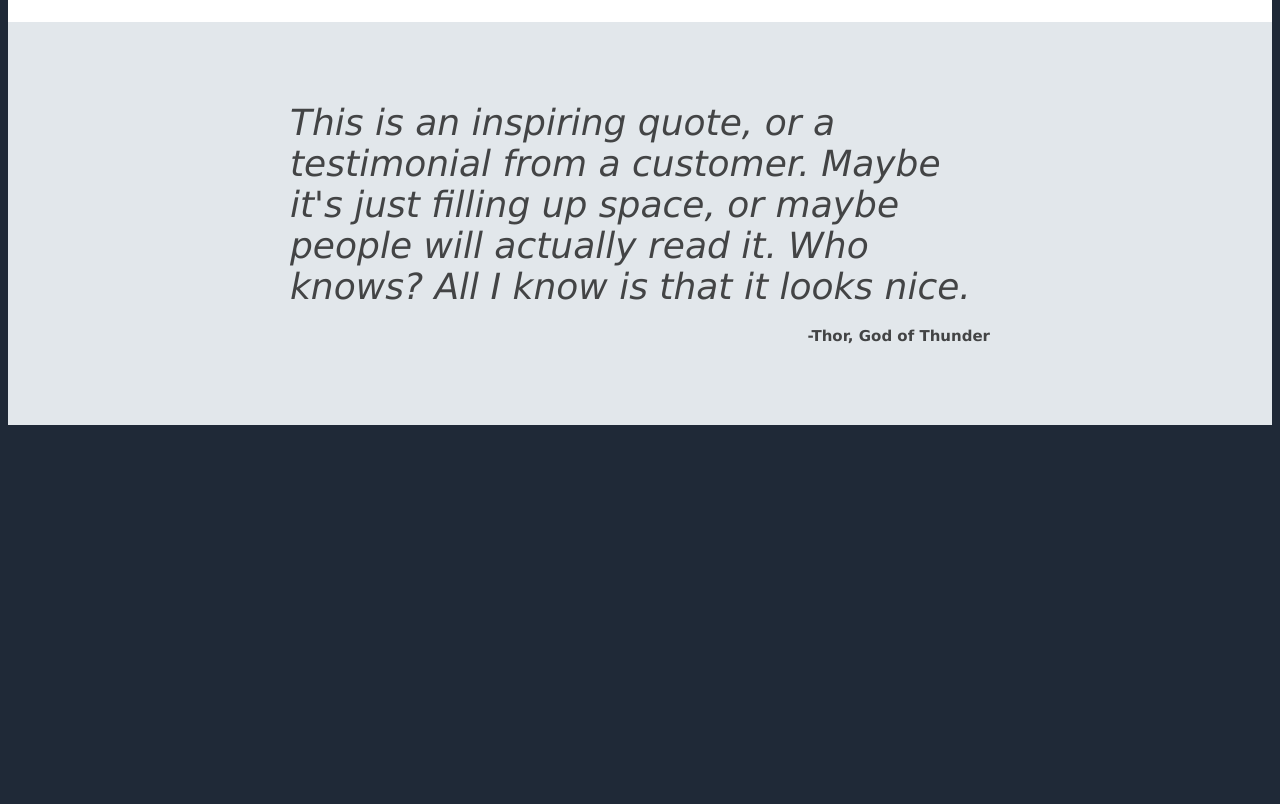
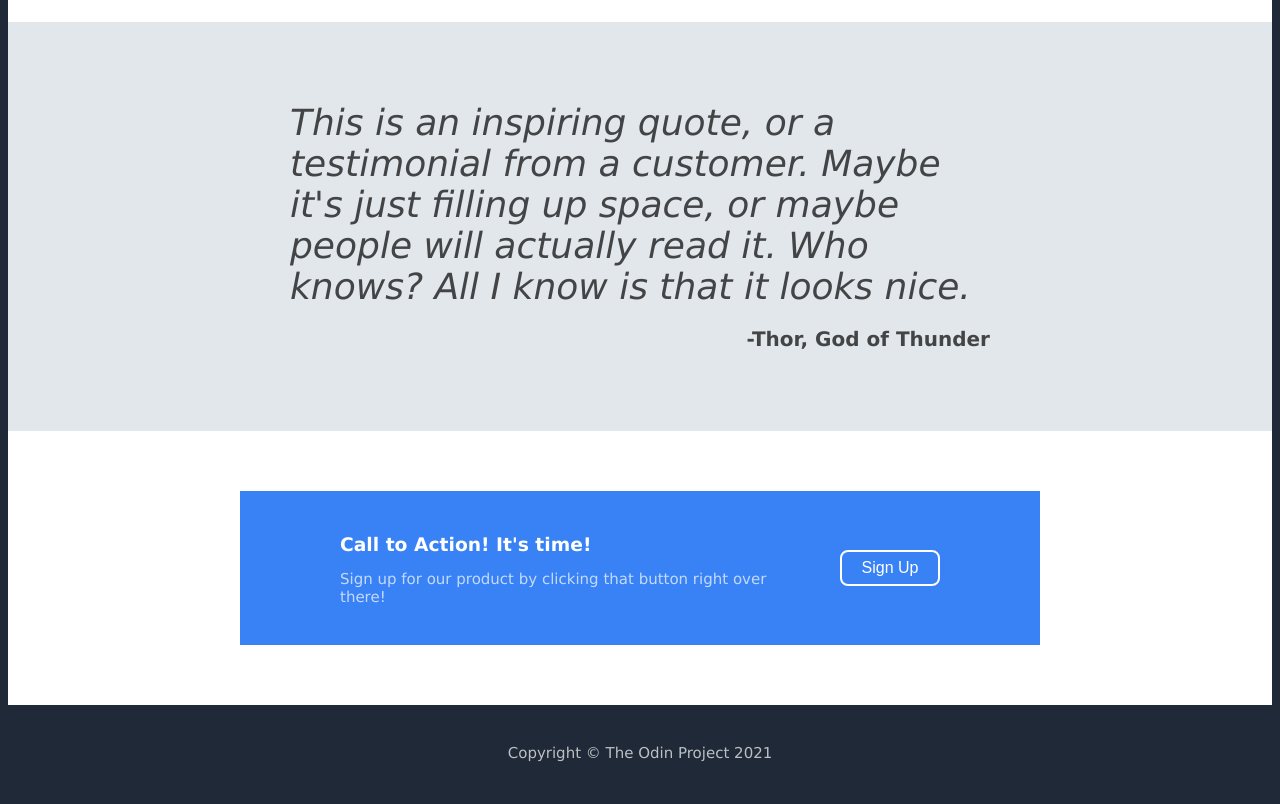
Before and after one commit to troylinklater/odin-landing-page-2, a plain HTML site: page index.html in a window 1280 px wide. Shown: the part 944-1748 px from the top of the page. Before the commit the page ends 1377 px from the top, so only its background shows below. Drawn offline with Linux system fonts and the light colour scheme.

Commit message:
add footer

```diff
--- a/index.html
+++ b/index.html
@@ -62,5 +62,19 @@
         </div>
     </div>
 
+    <div class="section white">
+        <div class="four-content">
+            <div class="left">
+                <h3>Call to Action! It's time!</h3>
+                <p>Sign up for our product by clicking that button right over there!</p>
+            </div>
+            <button class="button-secondary">Sign Up</button>
+        </div>
+    </div>
+
+    <div class="footer">
+        <p>Copyright © The Odin Project 2021</p>
+    </div>
+
 </body>
 </html>
--- a/styles.css
+++ b/styles.css
@@ -77,6 +77,7 @@ button {
     border: none;
     background-color: #3882f6;
     color: white;
+    min-width: 100px;
 }
 
 .image-placeholder {
@@ -149,5 +150,31 @@ button {
 .author {
     text-align: end;
     font-weight: 700;
+    font-size: 20px;
     margin: 0px;
 }
+
+.four-content {
+    margin: 60px 0px;
+    padding: 24px 100px;
+    background-color: #3882f6;
+    width: 800px;
+    display: flex;
+    align-items: center;
+    gap: 40px;
+    color: white;
+}
+
+h3 {
+    margin-bottom: 0;
+}
+
+.button-secondary {
+    border: 2px solid white;
+}
+
+.footer {
+    text-align: center;
+    padding: 24px 0;
+    color: white;
+}
```
